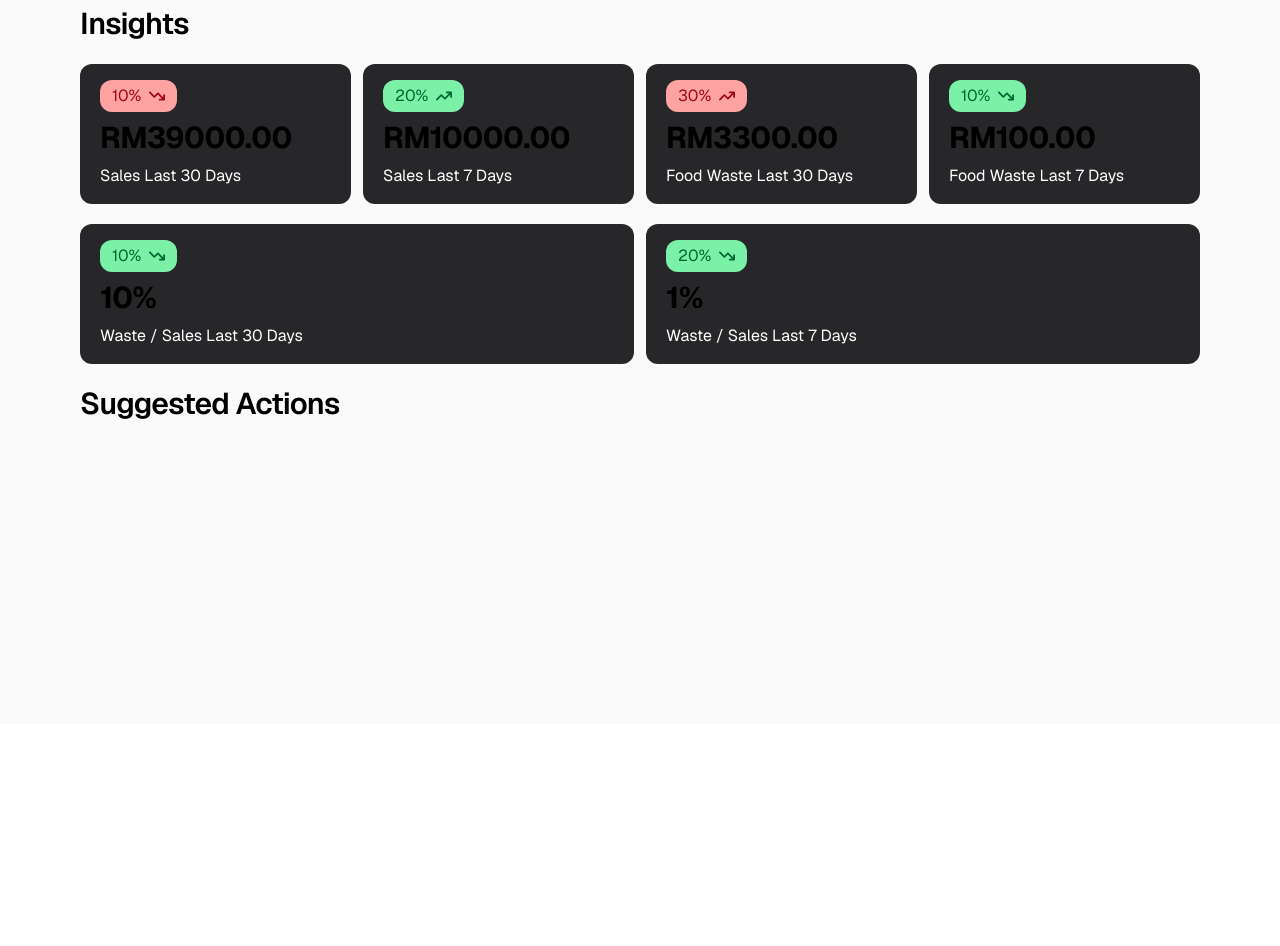
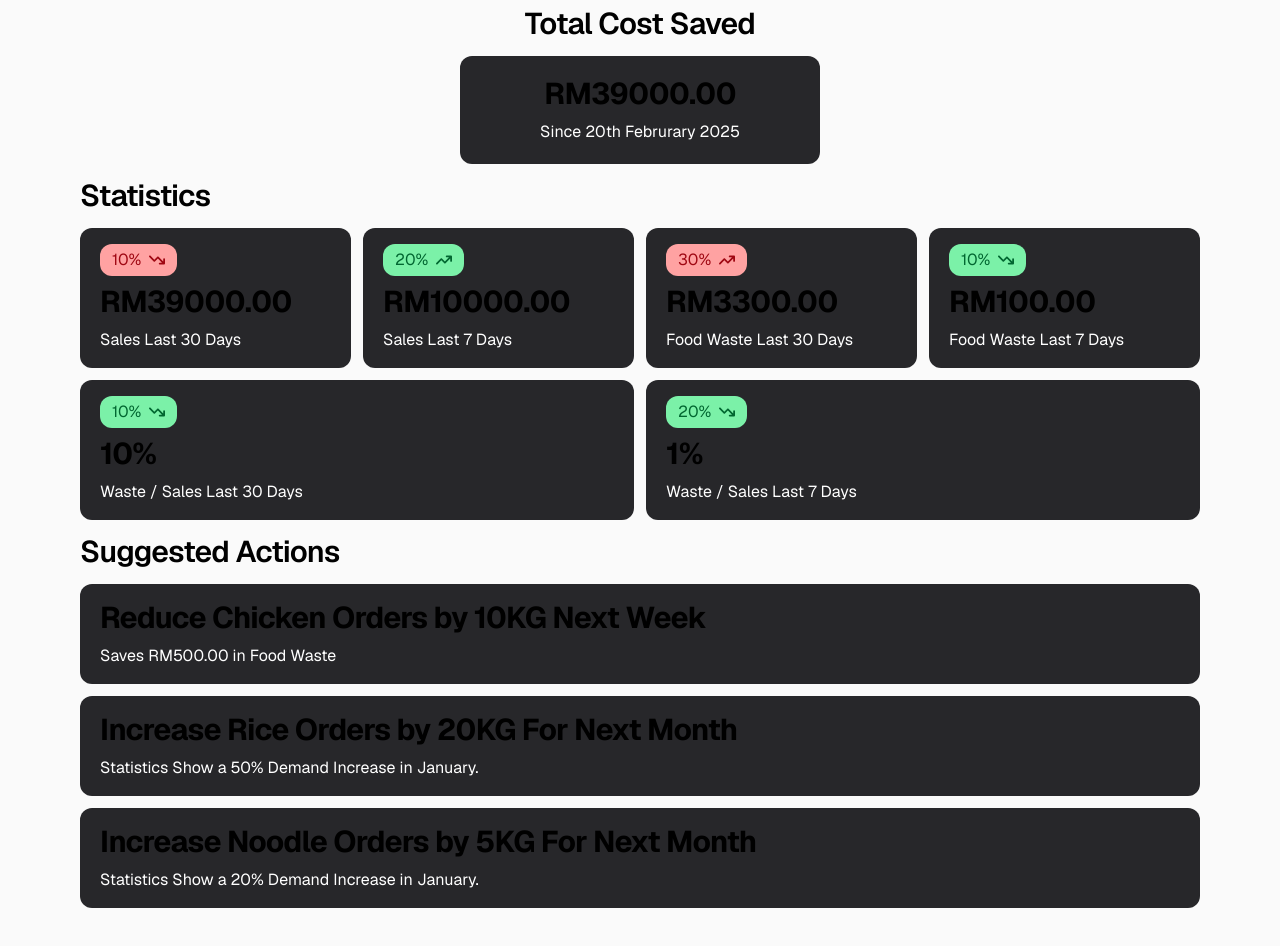
Before and after one commit to wz-Tan/KitaHack2026, a Next.js app in the folder nomnom/: page /insights in a window 1280 px wide. Shown: the part 140-1086 px from the top of the page. Before the commit the page ends 864 px from the top, so only its background shows below. Built offline with nearby package versions, Linux system fonts and the light colour scheme.

Commit message:
Feat: Insights Page UI

```diff
--- a/nomnom/src/app/insights/page.js
+++ b/nomnom/src/app/insights/page.js
@@ -1,11 +1,23 @@
 import { FaArrowTrendUp, FaArrowTrendDown } from "react-icons/fa6";
+import { FaRegLightbulb } from "react-icons/fa";
 
 export default function Page() {
   return (
     <div className="flex min-h-screen bg-zinc-50 dark:bg-black font-sans">
-      <main className="flex flex-col text-white w-full h-full gap-5 p-20">
+      <main className="flex flex-col text-white w-full h-full gap-3 p-20">
+        {/* Hero */}
+        <h1 className="text-3xl font-semibold leading-10 tracking-tight text-black dark:text-zinc-50 text-center">
+          Total Cost Saved
+        </h1>
+        <div className="bg-zinc-800 rounded-xl items-center  p-5 px-20 flex flex-col gap-2 w-fit self-center">
+          <h1 className="text-3xl font-bold tracking-tight text-black dark:text-zinc-50">
+            RM39000.00
+          </h1>
+          <p>Since 20th Februrary 2025</p>
+        </div>
+
         <h1 className="text-3xl font-semibold leading-10 tracking-tight text-black dark:text-zinc-50">
-          Insights
+          Statistics
         </h1>
 
         {/* Wasted Food Statistics */}
@@ -83,6 +95,29 @@ export default function Page() {
         <h1 className="text-3xl font-semibold leading-10 tracking-tight text-black dark:text-zinc-50">
           Suggested Actions
         </h1>
+
+        <div className="flex flex-col gap-3 flex-wrap">
+          <div className="bg-zinc-800 rounded-xl items-start p-4 flex flex-col gap-2 pr-10 pl-5 flex-1">
+            <h1 className="text-3xl font-bold tracking-tight text-black dark:text-zinc-50">
+              Reduce Chicken Orders by 10KG Next Week
+            </h1>
+            <p>Saves RM500.00 in Food Waste</p>
+          </div>
+
+          <div className="bg-zinc-800 rounded-xl items-start p-4 flex flex-col gap-2 pr-10 pl-5 flex-1">
+            <h1 className="text-3xl font-bold tracking-tight text-black dark:text-zinc-50">
+              Increase Rice Orders by 20KG For Next Month
+            </h1>
+            <p>Statistics Show a 50% Demand Increase in January.</p>
+          </div>
+
+          <div className="bg-zinc-800 rounded-xl items-start p-4 flex flex-col gap-2 pr-10 pl-5 flex-1">
+            <h1 className="text-3xl font-bold tracking-tight text-black dark:text-zinc-50">
+              Increase Noodle Orders by 5KG For Next Month
+            </h1>
+            <p>Statistics Show a 20% Demand Increase in January.</p>
+          </div>
+        </div>
       </main>
     </div>
   );
```
